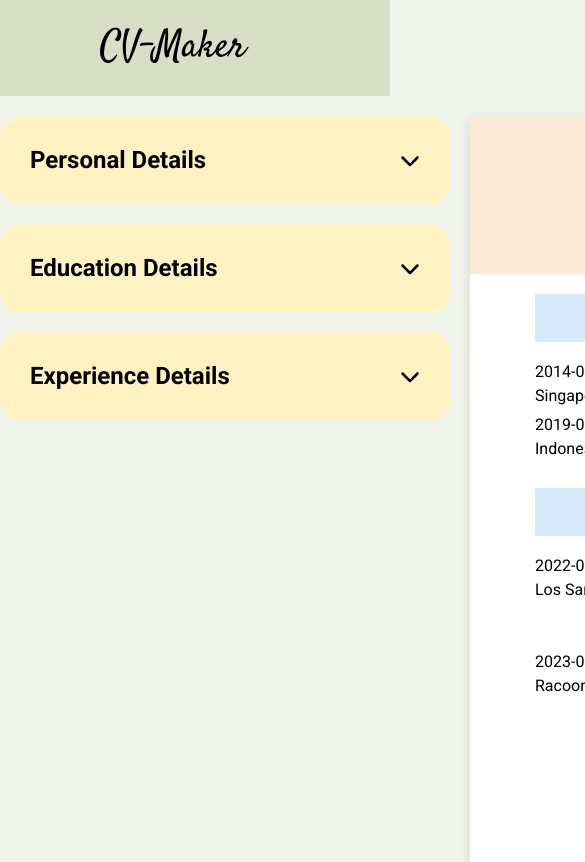
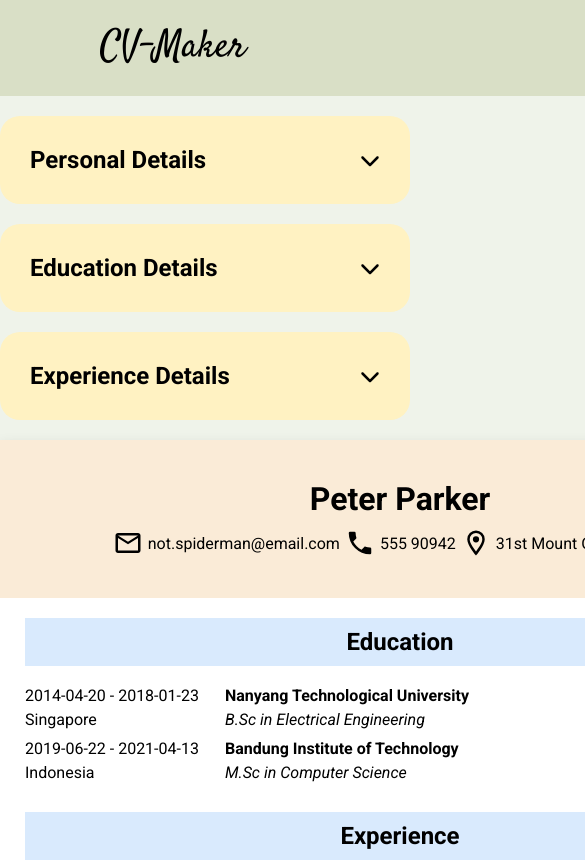
Before and after one commit to d-hardine/cv-application-project, a React (Vite) app: page / in a window 390 px wide. Shown: the top 862 px of the page, 585 px wide, since content can reach past the window. Built offline with nearby package versions, Linux system fonts and the light colour scheme.

Commit message:
rough mobile responsive added

```diff
--- a/src/styles/App.css
+++ b/src/styles/App.css
@@ -17,7 +17,7 @@ header {
 
 main {
   display: grid;
-  grid-template-columns: 450px 880px;
+  grid-template-columns: 410px 880px;
   padding-top: 20px;
   gap: 20px;
   width: 1350px;
@@ -179,3 +179,33 @@ textarea {
 .degree-rendered-detail, .position-title-rendered {
   font-style: italic;
 }
+
+@media (max-width: 1320px) {
+
+  body {
+    min-width: 800px;
+  }
+
+
+  main {
+    display: flex;
+    flex-direction: column;
+    align-items: center;
+    width: auto;
+  }
+
+  .left-side {
+    width: 410px;
+  }
+
+  .right-side {
+    width: 800px;
+  }
+
+}
+
+@media (max-width: 600px) {
+  main {
+    align-items: baseline;
+  }
+}
```
